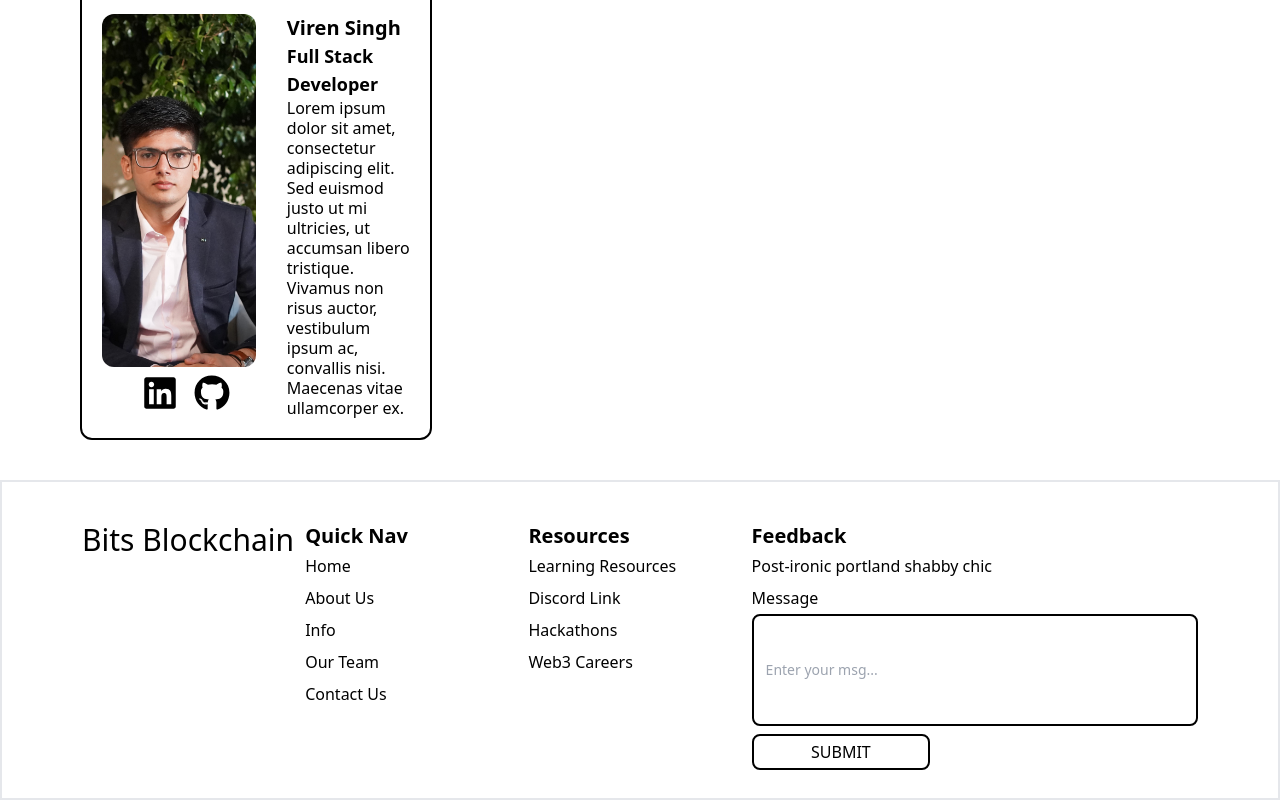
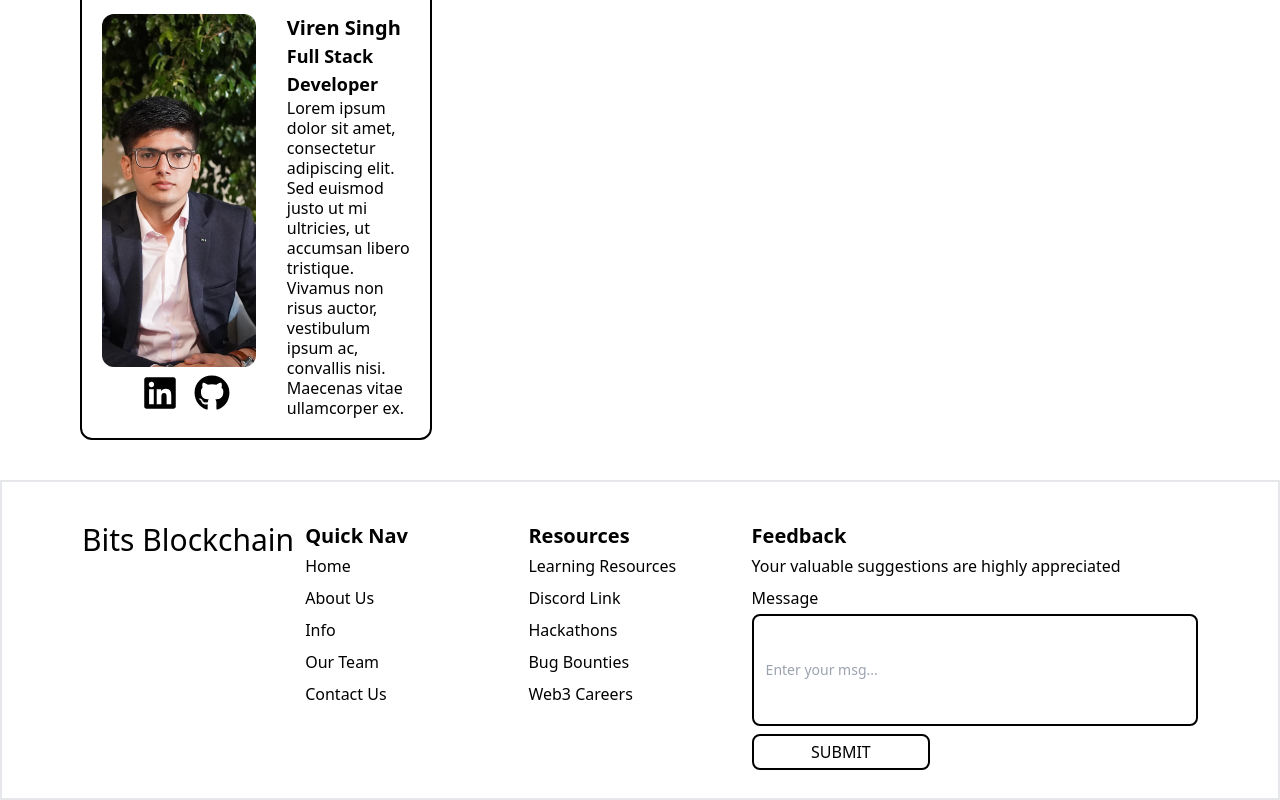
Before and after one commit to BITS-BLOCKCHAIN/BitsBlockchainWebsite, a React (Vite) app in the folder BitsBlockChainWebsite/: page / in a window 1280 px wide. Shown: the part 2509-3309 px from the top of the page. Built offline with nearby package versions, Linux system fonts and the light colour scheme; a web font is replaced by a local one.

Commit message:
Update Footer.jsx added some links of resources

```diff
--- a/BitsBlockChainWebsite/src/Components/Footer.jsx
+++ b/BitsBlockChainWebsite/src/Components/Footer.jsx
@@ -34,14 +34,15 @@ const smoothScrollToSection = (e, sectionId) => {
        <h2 className="text-xl font-semibold">Resources</h2>
        <ul>
         <li><a href="https://bitsblockchain.notion.site/Resources-for-blockchain-enthusiasts-d69a20cf5402406cb709dfabe4150c87" target="_blank">Learning Resources</a></li>
-        <li>Discord Link</li>
-        <li>Hackathons</li>
-        <li>Web3 Careers</li>
+        <li><a href="https://bitsblockchain.notion.site/Resources-for-blockchain-enthusiasts-d69a20cf5402406cb709dfabe4150c87" target="_blank">Discord Link</a></li>
+        <li><a href="https://ethglobal.com/" target="_blank">Hackathons</a></li>
+        <li><a href="https://immunefi.com/boost/" target="_blank">Bug Bounties</a></li>
+        <li><a href="https://web3.career/" target="_blank">Web3 Careers</a></li>
        </ul>
       </div>
       <div className="flex flex-col justify-start col-span-2">
         <h2 className="text-xl font-semibold">Feedback</h2>
-        <h4>Post-ironic portland shabby chic</h4>
+        <h4>Your valuable suggestions are highly appreciated</h4>
         <label>Message</label>
         <input type="text" className="h-5/6 p-3 rounded-lg border-2 border-black text-sm" placeholder="Enter your msg..."></input>
         <button type="submit" className="bg-white mt-2 w-2/5 border-2 border-black rounded-lg self0-center">SUBMIT</button>
```
